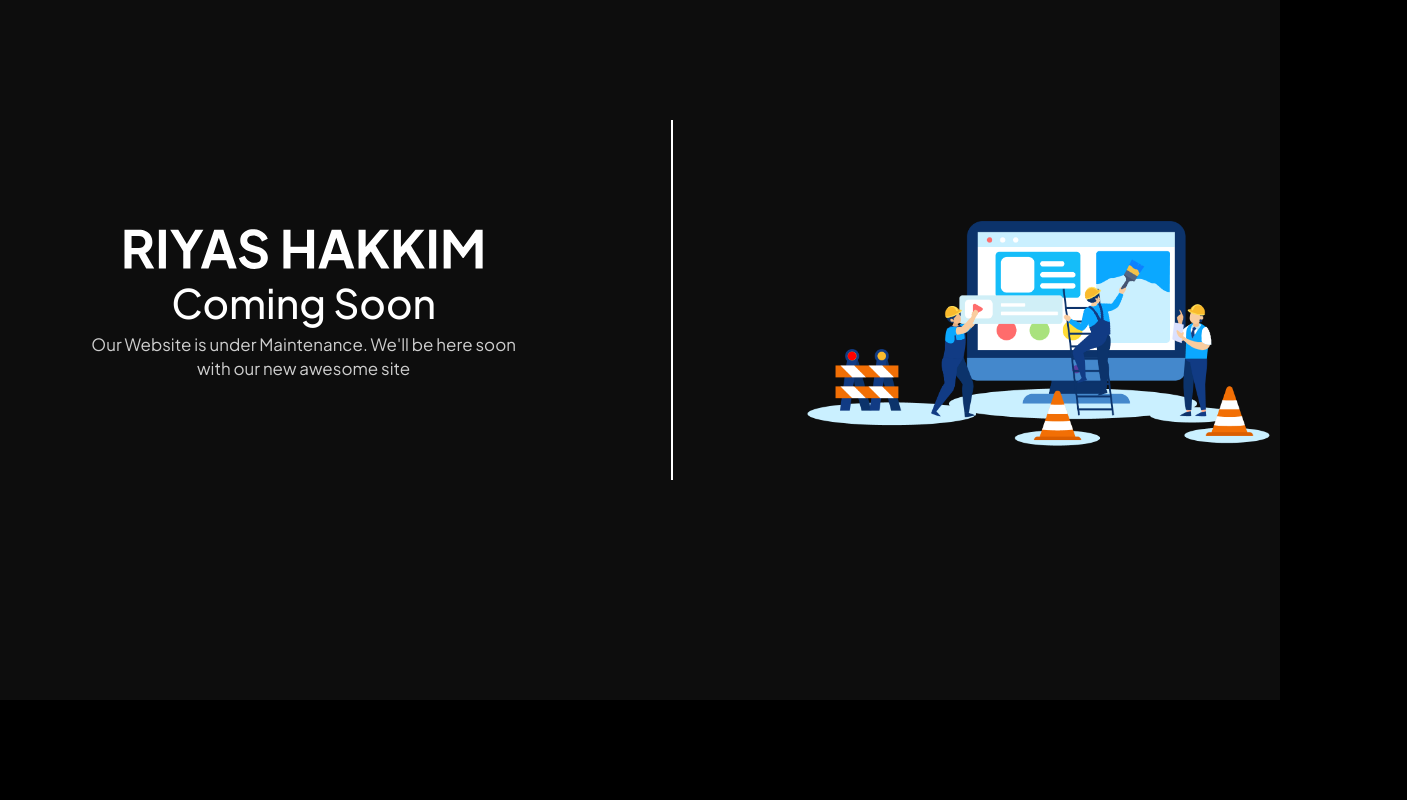
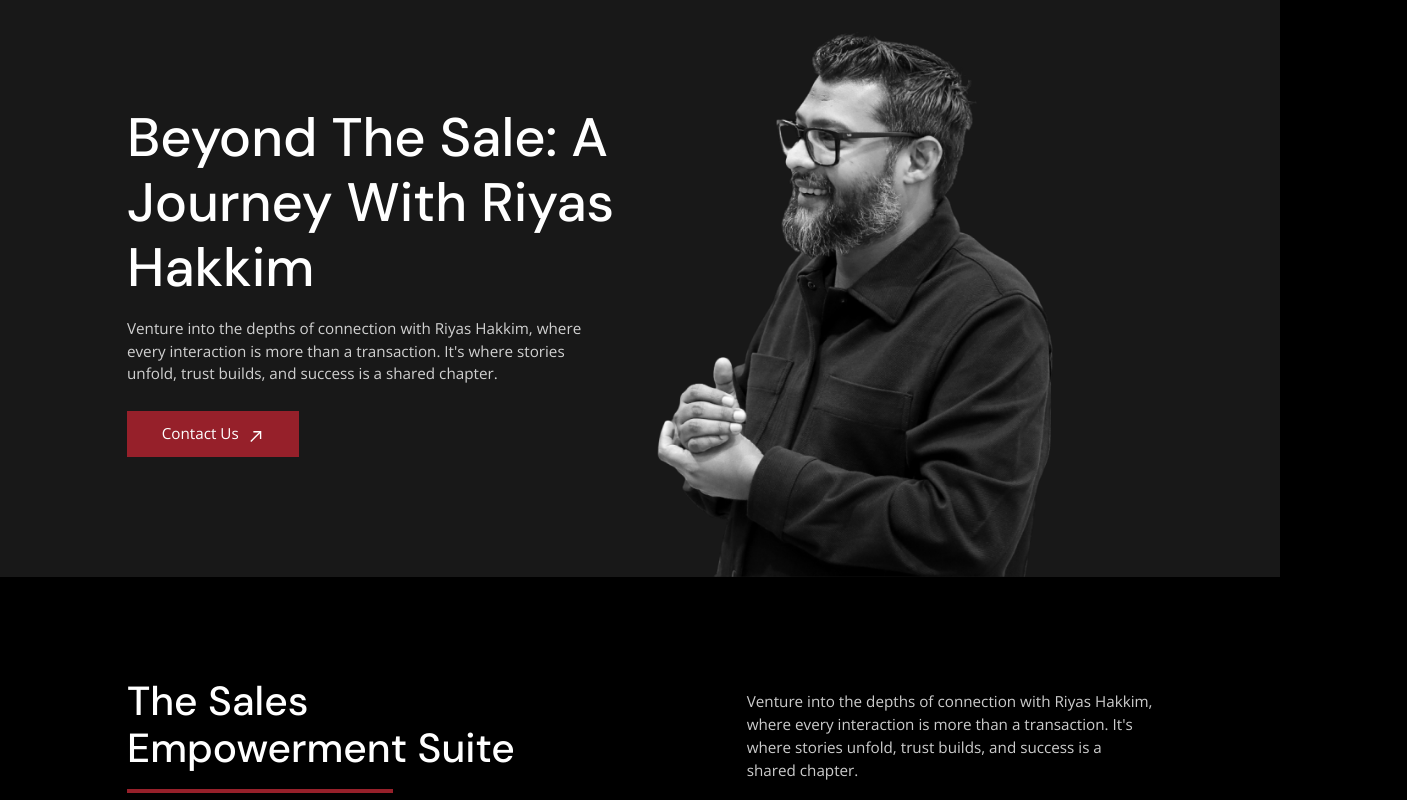
Before and after one commit to lazim-mv/riyasHakkim, a Next.js app: page / in a window 1280 px wide. Shown: the part 100-900 px from the top of the page, 1407 px wide, since content can reach past the window. Before the commit the page ends 800 px from the top, so only its background shows below. Built offline with nearby package versions, Linux system fonts and the light colour scheme.

Commit message:
v0.0.4 productionBranch

```diff
--- a/src/app/components/ButtonComponent.js
+++ b/src/app/components/ButtonComponent.js
@@ -116,19 +116,22 @@ const SectionTitle = ({
   textAllign,
   wordIndex,
   margin,
+  line,
+  hrMargin
 }) => {
-
-  const words = (sectionText || '').split(' ');
+  const words = (sectionText || "").split(" ");
 
   return (
+    <>
+      <div style={{ width: width }}>
         <h2
           style={{
             color: color,
             fontWeight: weight,
-        padding: padding,
-        width: width,
+            padding: padding ? padding : "",
+
             textAlign: textAllign,
-        margin:margin,
+            margin: margin,
           }}
         >
           {words.map((word, index) => (
@@ -138,16 +141,27 @@ const SectionTitle = ({
                 color: Array.isArray(wordIndex)
                   ? wordIndex.includes(index)
                     ? secondaryWordColor
-                : 'inherit'
+                    : "inherit"
                   : index === wordIndex
                   ? secondaryWordColor
-              : 'inherit',
+                  : "inherit",
               }}
             >
-          {word}{' '}
+              {word}{" "}
             </span>
           ))}
         </h2>
+        <hr
+          style={{
+            width: line ? "8.796296296296296vw" : "20.767195767195766vw",
+            background: "#96202A",
+            height: "0.3306878306878307vw",
+            border: "none",
+            margin: hrMargin ? hrMargin : "",
+          }}
+        />
+      </div>
+    </>
   );
 };
 
@@ -158,7 +172,7 @@ const CardHeading = ({
   padding,
   width,
   textAllign,
-    margin
+  margin,
 }) => {
   return (
     <h3
@@ -168,16 +182,13 @@ const CardHeading = ({
         padding: padding,
         width: width,
         textAlign: textAllign,
-          margin:margin,
+        margin: margin,
       }}
     >
       {sectionText}
     </h3>
   );
 };
-
-
-
 
 const SectionDescription = ({
   sectionText,
@@ -186,7 +197,7 @@ const SectionDescription = ({
   padding,
   width,
   textAllign,
-  margin
+  margin,
 }) => {
   return (
     <p
@@ -196,7 +207,7 @@ const SectionDescription = ({
         paddingBottom: padding,
         width: width,
         textAlign: textAllign,
-        margin:margin,
+        margin: margin,
       }}
     >
       {sectionText}
@@ -204,4 +215,215 @@ const SectionDescription = ({
   );
 };
 
-export { BtnComponent, SectionTitle, SectionName, SectionDescription, CardHeading };
+export {
+  BtnComponent,
+  SectionTitle,
+  SectionName,
+  SectionDescription,
+  CardHeading,
+};
+
+// import Image from "next/image";
+// import React from "react";
+
+// const BtnComponent = ({
+//   borderColor,
+//   bg,
+//   color,
+//   width,
+//   buttonText,
+//   margin,
+//   arrow,
+//   h5Margin,
+//   arrowColor,
+//   height,
+// }) => {
+//   return (
+//     <div
+//       className={`btnContainer${arrow ? " btnFill" : ""}`}
+//       style={{
+//         border: "0.10416666666666667vw solid " + borderColor,
+//         background: bg,
+//         color: color,
+//         width: width ? width : "13.425925925925927vw",
+//         height: height ? height : "3.6375661375661372vw",
+//         margin: margin,
+//       }}
+//     >
+//       <div className="visibleWrapperContainer">
+//         <div className="topVisibleContainer buttonText">
+//           <h5
+//             className="buttonText"
+//             style={{
+//               margin: h5Margin ? h5Margin : "0 0.6510416666666667vw 0 0",
+//             }}
+//           >
+//             {buttonText}
+//           </h5>
+//           {arrow ? (
+//             <Image
+//               className="rightArrow"
+//               src="/whiteArrow.svg"
+//               alt="Asian Engineer"
+//               width={100}
+//               height={100}
+//               quality={100}
+//               priority={true}
+//               unoptimized
+//             //   style={{
+//             //     filter: arrowColor ? "brightness(1000%)" : "",
+//             //   }}
+//             />
+//           ) : (
+//             ""
+//           )}
+//         </div>
+//         <div className="bottomVisibleContainer buttonText">
+//           <h5
+//             className="buttonText"
+//             style={{
+//               margin: h5Margin ? h5Margin : "0 0.6510416666666667vw 0 0",
+//             }}
+//           >
+//             {buttonText}
+//           </h5>
+//           {arrow ? (
+//             <Image
+//               className="rightArrow"
+//               src="/whiteArrow.svg"
+//               alt="Asian Engineer"
+//               width={100}
+//               height={100}
+//               quality={100}
+//               priority={true}
+//               unoptimized
+//             />
+//           ) : (
+//             ""
+//           )}
+//         </div>
+//       </div>
+//     </div>
+//   );
+// };
+
+// const SectionName = ({
+//   sectionText,
+//   color,
+//   weight,
+//   padding,
+//   dashText,
+//   textAllign,
+// }) => {
+//   const hyphen = String.fromCharCode(8212);
+//   return (
+//     <h4
+//       style={{
+//         color: color ? color : "#5A1E90",
+//         fontWeight: weight ? weight : "700",
+//         padding: padding ? padding : "0 0 1.3020833333333335vw 0",
+//         textAlign: textAllign,
+//       }}
+//     >
+//       {hyphen}&nbsp;&nbsp;{sectionText}
+//       {dashText ? " " + hyphen : ""}
+//     </h4>
+//   );
+// };
+
+// const SectionTitle = ({
+//   sectionText,
+//   color,
+//   secondaryWordColor,
+//   weight,
+//   padding,
+//   width,
+//   textAllign,
+//   wordIndex,
+//   margin,
+// }) => {
+
+//   const words = (sectionText || '').split(' ');
+
+//   return (
+//     <h2
+//       style={{
+//         color: color,
+//         fontWeight: weight,
+//         padding: padding,
+//         width: width,
+//         textAlign: textAllign,
+//         margin:margin,
+//       }}
+//     >
+//       {words.map((word, index) => (
+//         <span
+//           key={index}
+//           style={{
+//             color: Array.isArray(wordIndex)
+//               ? wordIndex.includes(index)
+//                 ? secondaryWordColor
+//                 : 'inherit'
+//               : index === wordIndex
+//               ? secondaryWordColor
+//               : 'inherit',
+//           }}
+//         >
+//           {word}{' '}
+//         </span>
+//       ))}
+//     </h2>
+//   );
+// };
+
+// const CardHeading = ({
+//     sectionText,
+//     color,
+//     weight,
+//     padding,
+//     width,
+//     textAllign,
+//     margin
+//   }) => {
+//     return (
+//       <h3
+//         style={{
+//           color: color,
+//           fontWeight: weight,
+//           padding: padding,
+//           width: width,
+//           textAlign: textAllign,
+//           margin:margin,
+//         }}
+//       >
+//         {sectionText}
+//       </h3>
+//     );
+//   };
+
+// const SectionDescription = ({
+//   sectionText,
+//   color,
+//   weight,
+//   padding,
+//   width,
+//   textAllign,
+//   margin
+// }) => {
+//   return (
+//     <p
+//       style={{
+//         color: color,
+//         fontWeight: weight,
+//         paddingBottom: padding,
+//         width: width,
+//         textAlign: textAllign,
+//         margin:margin,
+//       }}
+//     >
+//       {sectionText}
+//     </p>
+//   );
+// };
+
+// export { BtnComponent, SectionTitle, SectionName, SectionDescription, CardHeading };
--- a/src/app/components/Container2.js
+++ b/src/app/components/Container2.js
@@ -11,14 +11,19 @@ const Container2 = () => {
   return (
     <>
       <div className="container2">
-      <SectionTitle
-        sectionText={container2Data.sectionTitle}
-        padding="0 0 4.62962962962963vw 0"
-        textAllign="center"
-        margin="auto"
-        wordIndex={1}
-        secondaryWordColor="#96202A"
-      />
+        <div className="title">
+          <SectionTitle
+            sectionText={container2Data.sectionTitle}
+            padding="0 0 1.3227513227513228vw 0"
+            // textAllign="center"
+            margin="auto"
+            // wordIndex={1}
+            // secondaryWordColor="#96202A"
+          />
+          <SectionDescription
+            sectionText={container2Data.description}
+          />
+        </div>
         <div className="cardsContainer">
           {container2Data.imgData.map((data, index) => (
             <div className="cardContainer" key={index}>
--- a/src/app/components/Container3.js
+++ b/src/app/components/Container3.js
@@ -6,6 +6,8 @@ import { container3Data } from "../contents/contents";
 const Container3 = () => {
   return (
     <div className="container3">
+    <div className="container3Bg"></div>
+
       <Image
         className="container3Image"
         src={container3Data.img}
@@ -23,10 +25,11 @@ const Container3 = () => {
           textAllign="left"
           wordIndex={0}
           secondaryWordColor="#96202A"
+          hrMargin="0 0 2.1164021164021163vw 0"
         />
         <SectionDescription
           sectionText={container3Data.description}
-          width="37.43386243386244vw"
+          // width="37.43386243386244vw"
         />
         <a href="/pages/Programs">
         <BtnComponent
--- a/src/app/components/Hero.js
+++ b/src/app/components/Hero.js
@@ -1,6 +1,6 @@
 import Image from "next/image";
 import React from "react";
-import heroImg from "../../../public/hero.png";
+import heroImg from "../../../public/hero1.png";
 import { BtnComponent, SectionDescription } from "./ButtonComponent";
 import { heroData } from "../contents/contents";
 
--- a/src/app/contents/contents.js
+++ b/src/app/contents/contents.js
@@ -8,6 +8,8 @@ const heroData = {
 
 const container2Data = {
   sectionTitle: "The Sales Empowerment Suite",
+  description:
+    "Venture into the depths of connection with Riyas Hakkim, where every interaction is more than a transaction. It's where stories unfold, trust builds, and success is a shared chapter.",
   imgData: [
     {
       img: "/Container2/2(1).svg",
@@ -28,7 +30,7 @@ const container2Data = {
 };
 
 const container3Data = {
-  img: " /Container2/aboutImage.png",
+  img: " /Container2/aboutImage1.png",
   sectionTitle: "Accelerate Your Impact",
   description:
     "Riyas Hakkim doesn't just coach; he catalyzes change. With a focus on emotional intelligence and strategic sales mastery, our programs are meticulously crafted to empower you to forge meaningful connections and achieve remarkable sales growth. Elevate your presence, enrich customer interactions, and witness the transformation in your sales trajectory. Dive into the world of empathetic leadership with us.",
--- a/src/app/globals.css
+++ b/src/app/globals.css
@@ -1,6 +1,9 @@
-@import url("https://fonts.googleapis.com/css2?family=Plus+Jakarta+Sans:wght@400;500&display=swap");
+/* @import url("https://fonts.googleapis.com/css2?family=Plus+Jakarta+Sans:wght@400;500&display=swap"); */
+@import url("https://fonts.googleapis.com/css2?family=DM+Sans:ital,opsz,wght@0,9..40,100..1000;1,9..40,100..1000&family=Open+Sans:ital,wght@0,300..800;1,300..800&display=swap");
 
 :root {
+  --font-DmSans: "DM Sans", sans-serif;
+  --font-OpenSans: "Open Sans", sans-serif;
   --font-Jakarta: "Plus Jakarta Sans", sans-serif;
   --containerPadding: 0 9.920634920634921vw;
   --containerMarginTop: 9.920634920634921vw;
@@ -40,16 +43,16 @@ h1 {
   font-weight: 500;
   line-height: 5.079365079365079vw;
   color: #fff;
-  font-family: var(--font-Jakarta);
+  font-family: var(--font-DmSans);
   text-transform: capitalize;
 }
 
 h2 {
   font-size: 3.1746031746031744vw;
   font-weight: 500;
-  line-height: 3.8095238095238098vw;
+  line-height: 3.650793650793651vw;
   color: #fff;
-  font-family: var(--font-Jakarta);
+  font-family: var(--font-DmSans);
   text-transform: capitalize;
 }
 
@@ -58,7 +61,7 @@ h3 {
   font-weight: 400;
   line-height: 2.03125vw;
   color: #fff;
-  font-family: var(--font-Jakarta);
+  font-family: var(--font-OpenSans);
   text-transform: capitalize;
 }
 
@@ -74,9 +77,9 @@ h4 {
 p {
   font-size: 1.1904761904761905vw;
   font-weight: 400;
-  line-height: 1.9047619047619049vw;
+  line-height: 1.7857142857142856vw;
   color: rgba(255, 255, 255, 0.8);
-  font-family: var(--font-Jakarta);
+  font-family: var(--font-OpenSans);
   font-feature-settings: "liga" 0;
 }
 
@@ -89,7 +92,7 @@ span {
   font-size: 1.1904761904761905vw;
   font-weight: 400;
   line-height: 1.6666666666666667vw;
-  font-family: var(--font-Jakarta);
+  font-family: var(--font-OpenSans);
   font-feature-settings: "liga" 0;
 }
 
@@ -136,7 +139,7 @@ a {
   display: flex;
   justify-content: center;
   align-items: center;
-  border-radius: 3.2552083333333335vw;
+  /* border-radius: 3.2552083333333335vw; */
   position: relative;
   overflow: hidden;
 }
@@ -304,7 +307,7 @@ a {
 }
 
 .heroContianer img {
-  width: 42.32804232804233vw;
+  width: 31.878306878306876vw;
   height: 43.25396825396825vw;
   align-self: flex-end;
 }
@@ -321,6 +324,21 @@ a {
 .container2 {
   padding: var(--containerPadding);
   margin-top: 7.936507936507936vw;
+}
+
+.container2 .title {
+  display: flex;
+  justify-content: space-between;
+  align-items: center;
+  margin-bottom: 6.15079365079365vw;
+}
+
+.container2 .title h2 {
+  width: 32.076719576719576vw;
+}
+
+.container2 .title p {
+  width: 31.746031746031743vw;
 }
 
 .cardsContainer {
@@ -353,17 +371,33 @@ a {
 
 .container3 {
   margin-top: var(--containerMarginTop);
-  padding: var(--containerPadding);
+  padding: 0 13.227513227513226vw;
 
   display: flex;
   gap: 4.62962962962963vw;
   align-items: center;
+  justify-content: space-between;
+  position: relative;
+}
+
+.container3Bg{
+  position: absolute;
+  width: 100vw;
+  height: 92%;
+  bottom: 0;
+  left: 0;
+  background: #121212;
+  z-index: -1;
 }
 
 .container3Image {
-  width: 38.095238095238095vw;
-  height: 38.095238095238095vw;
+  width: 29.100529100529098vw;
+  height: 49.60317460317461vw;
   border-radius: var(--borderRadius);
+}
+
+.container3Contents{
+  width: 31.746031746031743vw;
 }
 
 /* Container3 end */
@@ -651,8 +685,8 @@ a {
   border-radius: 0.6613756613756614vw;
 }
 
-.activeCard{
-  transition: transform .8s ease;
+.activeCard {
+  transition: transform 0.8s ease;
   transform: scale(1.1);
 }
 
@@ -820,7 +854,7 @@ a {
     font-weight: 500;
     line-height: 10.239999999999998vw;
     color: #fff;
-    font-family: var(--font-Jakarta);
+    font-family: var(--font-DmSans);
     text-transform: capitalize;
   }
 
@@ -858,7 +892,7 @@ a {
     font-weight: 400;
     line-height: 5.973333333333334vw;
     color: rgba(255, 255, 255, 0.8);
-    font-family: var(--font-Jakarta);
+    font-family: var(--font-OpenSans);
     font-feature-settings: "liga" 0;
   }
 
@@ -952,7 +986,7 @@ a {
   .btnContainer {
     width: 36.242666666666665vw !important;
     height: 10.666666666666668vw !important;
-    border-radius: 13.333333333333334vw;
+    /* border-radius: 13.333333333333334vw; */
   }
 
   .heroContianer {
@@ -1228,7 +1262,7 @@ a {
     border-radius: 2.666666666666667vw;
   }
 
-  .activeCard{
+  .activeCard {
     transform: scale(1);
   }
 
--- a/src/app/page.js
+++ b/src/app/page.js
@@ -18,23 +18,23 @@ import { container4Data, container7Data } from "./contents/contents";
 
 export default function Home() {
   return (
-    <UnderMaintainance />
-    // <main className="">
-    //   <Header />
-    //   <MobileHeader />
-    //   <Hero />
-    //   <Container2 />
-    //   <Container3 />
-    //   <Container4 content={container4Data} />
-    //   <Container5 />
-    //   <Container6 />
-    //   <Container7 content={container7Data}/>
-    //   <Container8 />
-    //   <Testimonial />
-    //   <Container9 />
-    //   <Contact />
-    //   <Footer />
-    // </main>
+    // <UnderMaintainance />
+    <main className="">
+      <Header />
+      <MobileHeader />
+      <Hero />
+      <Container2 />
+      <Container3 />
+      <Container4 content={container4Data} />
+      <Container5 />
+      <Container6 />
+      <Container7 content={container7Data}/>
+      <Container8 />
+      <Testimonial />
+      <Container9 />
+      <Contact />
+      <Footer />
+    </main>
   );
 }
 
```
Also changed, not shown: public/Container2/aboutImage1.png (added), public/hero1.png (added). Lines whose indentation alone changed are shown as unchanged.
